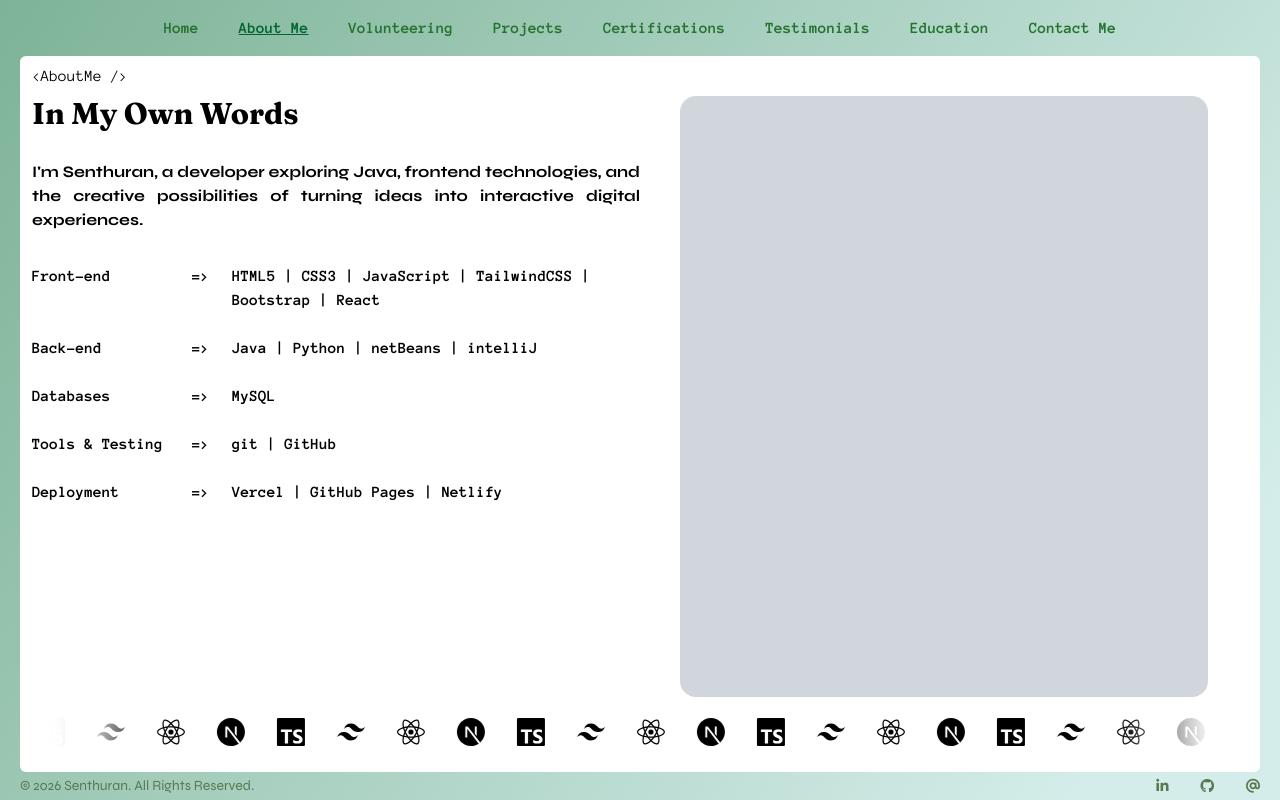
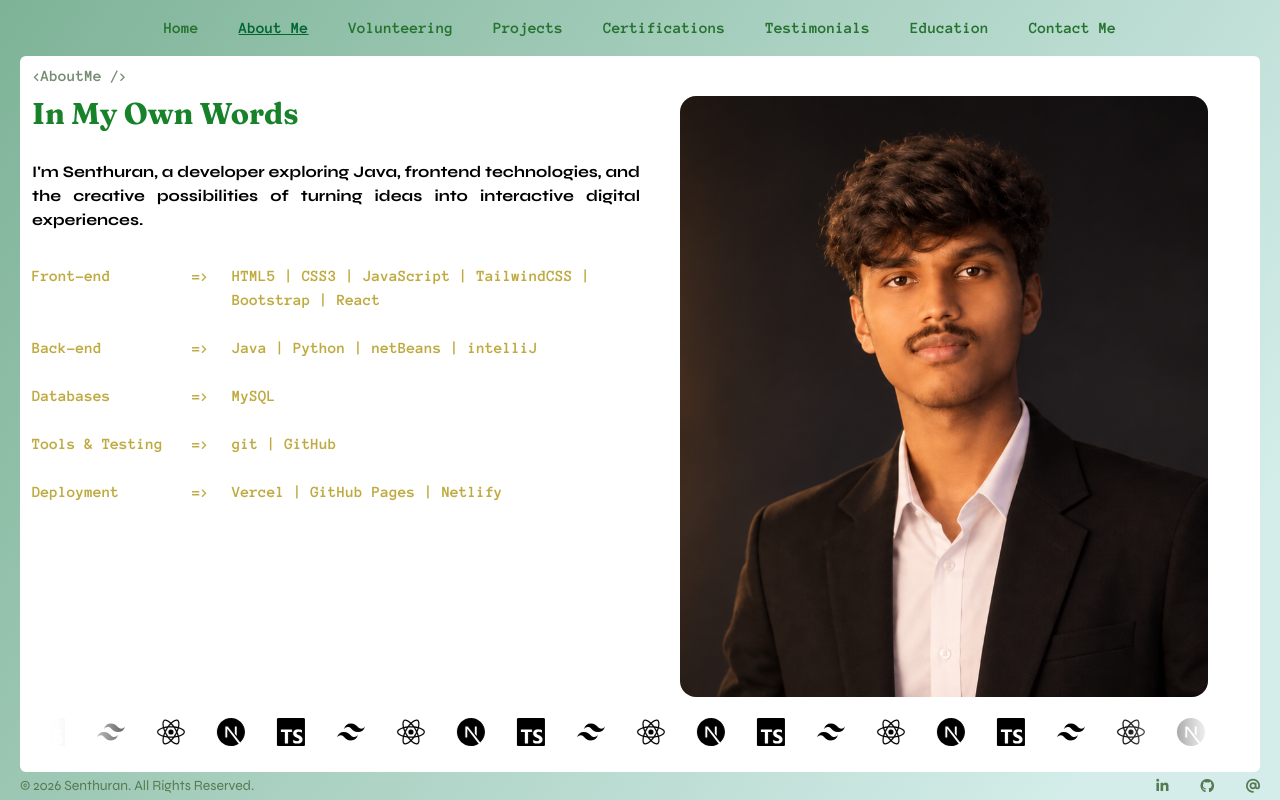
Before and after one commit to senthuran20040817/PORTFOLIO, a React (Vite) app: page / in a window 1280 px wide. Both pictures are taken after a click on the element "About Me". Built offline with nearby package versions, Linux system fonts and the light colour scheme.

Commit message:
add colours to the about me section

```diff
--- a/src/components/AboutMe.jsx
+++ b/src/components/AboutMe.jsx
@@ -4,12 +4,12 @@ import { techLogos, tools } from "../../constants.jsx"
 
 function AboutMe() {
     return (
-        <section className="relative bg-white grow rounded-md flex flex-col  px-3">
+        <section className="relative bg-white grow rounded-md flex flex-col px-3">
             <div className="grid grid-cols-2 h-full mt-10">
                 <div className="flex flex-col gap-2">
-                    <p className="font-bold font-Fraunces text-3xl">In My Own Words</p>
+                    <p className="font-bold font-Fraunces text-3xl text-name">In My Own Words</p>
                     <p className="w-full text-justify font-syne font-bold mt-5">I'm Senthuran, a developer exploring Java, frontend technologies, and the creative possibilities of turning ideas into interactive digital experiences.</p>
-                    <div className="grow font-anonymous font-bold">
+                    <div className="grow font-anonymous font-bold text-skill">
                         <table className="border-separate border-spacing-y-6">
                             <tr className="align-top mt-5">
                                 <td className="w-40">Front-end</td>
@@ -40,7 +40,7 @@ function AboutMe() {
                     </div>
                 </div>
                 <div className="bg-gray-300 mx-10 rounded-2xl overflow-hidden">
-                    <img src="" alt="" />
+                    <img src="src\assets\profile-img.png" alt="" className="w-full h-full object-cover" />
                 </div>
             </div>
             <div className="h-1/8 mx-3 flex items-center">
@@ -55,7 +55,7 @@ function AboutMe() {
                 />
             </div>
             <div className=" absolute top-2">
-                <p className="font-anonymous">{`<AboutMe />`}</p>
+                <p className="font-anonymous text-tag font-bold">{`<AboutMe />`}</p>
             </div>
         </section>
     )
--- a/src/index.css
+++ b/src/index.css
@@ -12,5 +12,6 @@
   --color-tag: hsl(110 10% 50%);
   --color-nav: hsl(127 50% 30%);
   --color-bottom: hsl(110 20% 40%);
+  --color-skill: hsl(50 50% 50%);
 
 }
```
Also changed, not shown: src/assets/profile-img.png (added).
